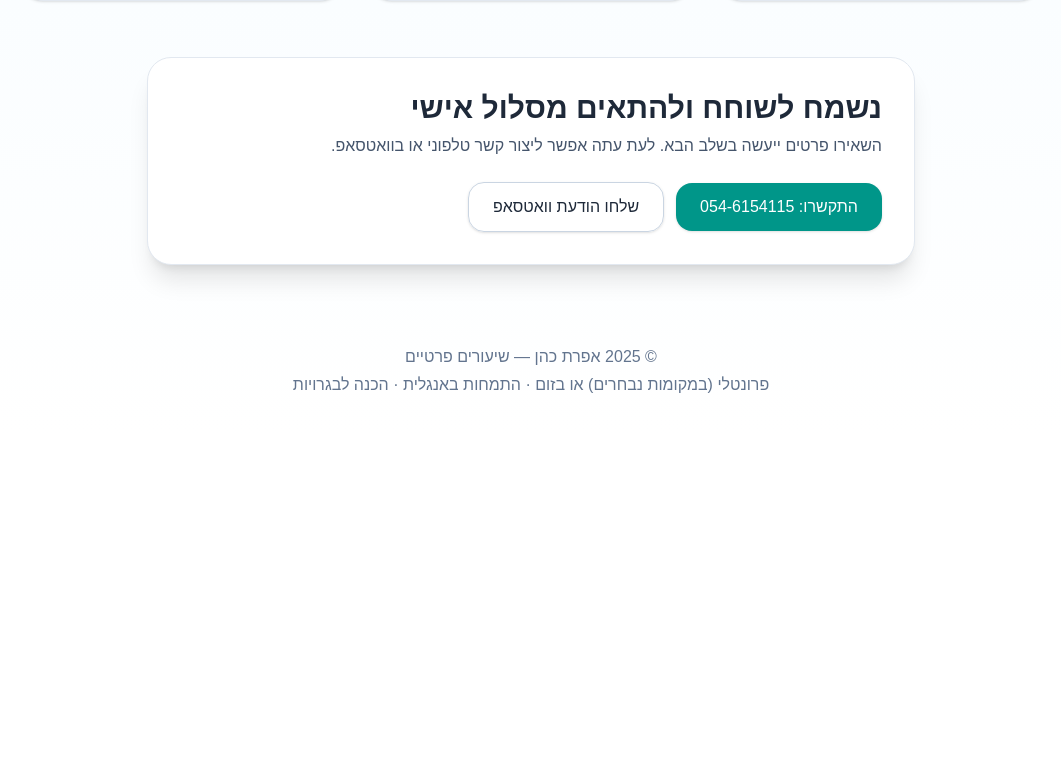
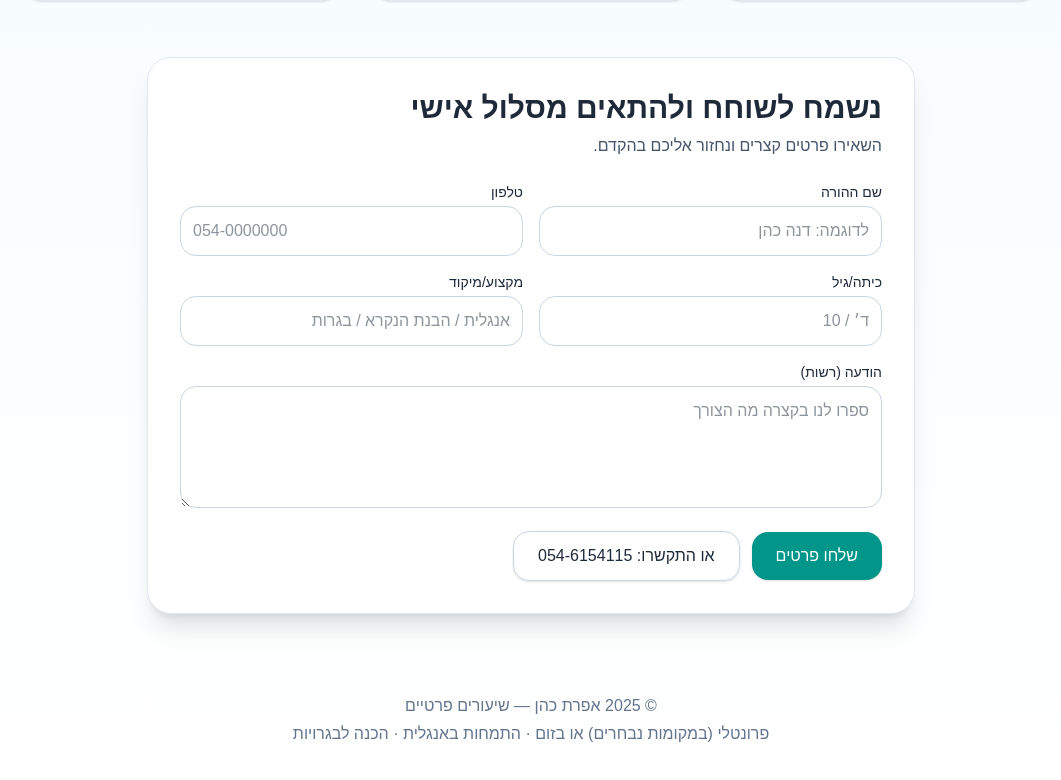
Before and after one commit to cohenranc-pixel/efrat-landing, a Next.js app: page / in a window 1280 px wide. Shown: the part 882-1662 px from the top of the page, without its empty margins (109-1170 px from the left). Before the commit the page ends 1319 px from the top, so only its background shows below. Built offline with nearby package versions, Linux system fonts and the light colour scheme.

Commit message:
Form kept, no backend (local thank-you)

```diff
--- a/app/page.tsx
+++ b/app/page.tsx
@@ -1,14 +1,19 @@
-// app/page.tsx  — Server Component (בלי "use client")
+'use client';
 
 export default function TutoringLanding() {
+  function handleSubmit(e: React.FormEvent<HTMLFormElement>) {
+    e.preventDefault();
+    const ok = document.getElementById('form-success');
+    if (ok) ok.classList.remove('hidden');
+    (e.target as HTMLFormElement).reset();
+  }
+
   return (
     <div dir="rtl" className="min-h-screen bg-gradient-to-b from-sky-50 to-white text-gray-800">
       {/* Top bar */}
       <header className="sticky top-0 z-40 backdrop-blur bg-white/70 border-b border-slate-200">
         <div className="max-w-5xl mx-auto px-4 py-3 flex items-center justify-between">
-          <div className="flex items-center gap-2">
           <span className="text-xl font-semibold">אפרת כהן · שיעורים פרטיים</span>
-          </div>
           <a href="#contact" className="px-4 py-2 rounded-2xl shadow-sm bg-teal-600 text-white hover:bg-teal-700 transition">
             דברו איתי עכשיו
           </a>
@@ -19,16 +24,14 @@ export default function TutoringLanding() {
       <section className="relative overflow-hidden">
         <div className="max-w-5xl mx-auto px-4 py-12 md:py-16 grid md:grid-cols-2 items-center gap-8">
           <div className="order-2 md:order-1">
-            <h1 className="text-3xl md:text-5xl font-extrabold leading-[1.1] mb-4">
-              ללמוד. להבין. להצליח
-            </h1>
+            <h1 className="text-3xl md:text-5xl font-extrabold leading-[1.1] mb-4">ללמוד. להבין. להצליח</h1>
             <p className="text-lg md:text-xl text-slate-600 mb-6">
               שיעורים פרטיים והוראה מותאמת במקצועות רבי־מלל, <span className="font-semibold">עם התמחות באנגלית</span> — כולל הכנה לבגרויות. דגש על פיתוח מיומנויות למידה, אסטרטגיות וכלים להצלחה.
             </p>
             <ul className="space-y-2 text-slate-700">
               <li className="flex items-start gap-2"><span className="mt-1 h-2 w-2 rounded-full bg-teal-600" /> הוראה מותאמת אישית, יחס חם ואמון.</li>
               <li className="flex items-start gap-2"><span className="mt-1 h-2 w-2 rounded-full bg-teal-600" /> בניית ביטחון עצמי בלמידה ותחושת מסוגלות.</li>
-              <li className="flex items-start gap-2"><span className="mt-1 h-2 w-2 rounded-full bg-teal-600" /> מפגשים אישיים או קבוצתיים — פרונטלי (מתקיימים במודיעין) או בזום.</li>
+              <li className="flex items-start gap-2"><span className="mt-1 h-2 w-2 rounded-full bg-teal-600" /> מפגשים אישיים או קבוצתיים — פרונטלי (במודיעין) או בזום.</li>
             </ul>
             <div className="mt-8 flex flex-wrap items-center gap-3">
               <a href="#contact" className="px-5 py-3 rounded-2xl shadow bg-teal-600 text-white hover:bg-teal-700 transition text-lg">השאירו פרטים</a>
@@ -78,8 +81,7 @@ export default function TutoringLanding() {
       <section className="px-4 mt-12">
         <div className="max-w-5xl mx-auto">
           <h2 className="text-2xl md:text-3xl font-bold mb-4">מה הורים מספרים</h2>
-        </div>
-        <div className="max-w-5xl mx-auto grid md:grid-cols-3 gap-4 md:gap-6">
+          <div className="grid md:grid-cols-3 gap-4 md:gap-6">
             {[
               '״אחרי חודש עם אפרת – הילדה חזרה לאהוב אנגלית.״',
               '״סוף סוף הוא ניגש למבחנים בביטחון, תודה!״',
@@ -88,37 +90,54 @@ export default function TutoringLanding() {
               <blockquote key={i} className="rounded-3xl bg-white border border-slate-200 p-5 shadow-sm text-slate-700">{q}</blockquote>
             ))}
           </div>
+        </div>
       </section>
 
-      {/* Contact (no submission yet) */}
+      {/* Contact Form (no backend yet) */}
       <section id="contact" className="px-4 mt-14 mb-20">
         <div className="max-w-3xl mx-auto">
           <div className="rounded-3xl border border-slate-200 bg-white p-6 md:p-8 shadow-xl">
             <h2 className="text-2xl md:text-3xl font-bold mb-2">נשמח לשוחח ולהתאים מסלול אישי</h2>
-            <p className="text-slate-600 mb-6">
-              השאירו פרטים ייעשה בשלב הבא. לעת עתה אפשר ליצור קשר טלפוני או בוואטסאפ.
+            <p className="text-slate-600 mb-6">השאירו פרטים קצרים ונחזור אליכם בהקדם.</p>
+
+            <form onSubmit={handleSubmit} className="grid grid-cols-1 md:grid-cols-2 gap-4">
+              <div>
+                <label className="block text-sm font-medium mb-1">שם ההורה</label>
+                <input name="parentName" required className="w-full rounded-2xl border border-slate-300 p-3 focus:outline-none focus:ring-2 focus:ring-teal-500" placeholder="לדוגמה: דנה כהן" />
+              </div>
+              <div>
+                <label className="block text-sm font-medium mb-1">טלפון</label>
+                <input name="phone" type="tel" required className="w-full rounded-2xl border border-slate-300 p-3 focus:outline-none focus:ring-2 focus:ring-teal-500" placeholder="054-0000000" />
+              </div>
+              <div>
+                <label className="block text-sm font-medium mb-1">כיתה/גיל</label>
+                <input name="grade" className="w-full rounded-2xl border border-slate-300 p-3 focus:outline-none focus:ring-2 focus:ring-teal-500" placeholder="ד׳ / 10" />
+              </div>
+              <div>
+                <label className="block text-sm font-medium mb-1">מקצוע/מיקוד</label>
+                <input name="subject" className="w-full rounded-2xl border border-slate-300 p-3 focus:outline-none focus:ring-2 focus:ring-teal-500" placeholder="אנגלית / הבנת הנקרא / בגרות" />
+              </div>
+              <div className="md:col-span-2">
+                <label className="block text-sm font-medium mb-1">הודעה (רשות)</label>
+                <textarea name="message" rows={4} className="w-full rounded-2xl border border-slate-300 p-3 focus:outline-none focus:ring-2 focus:ring-teal-500" placeholder="ספרו לנו בקצרה מה הצורך" />
+              </div>
+              <div className="md:col-span-2 flex flex-col md:flex-row items-start md:items-center gap-3">
+                <button type="submit" className="rounded-2xl px-6 py-3 bg-teal-600 text-white hover:bg-teal-700 shadow transition">
+                  שלחו פרטים
+                </button>
+                <a href="tel:0546154115" className="rounded-2xl px-6 py-3 border border-slate-300 hover:bg-white shadow-sm transition">או התקשרו: 054-6154115</a>
+              </div>
+              <p id="form-success" className="hidden md:col-span-2 text-teal-700 bg-teal-50 border border-teal-200 rounded-2xl p-3 mt-2">
+                תודה! הפרטים התקבלו ונחזור אליכם בהקדם.
               </p>
-
-            <div className="grid gap-3 md:flex md:items-center">
-              <a href="tel:0546154115" className="rounded-2xl px-6 py-3 bg-teal-600 text-white hover:bg-teal-700 shadow transition text-center">
-                התקשרו: 054-6154115
-              </a>
-              <a
-                href="https://wa.me/972546154115"
-                target="_blank"
-                rel="noopener noreferrer"
-                className="rounded-2xl px-6 py-3 border border-slate-300 hover:bg-white shadow-sm transition text-center"
-              >
-                שלחו הודעת וואטסאפ
-              </a>
-            </div>
+            </form>
           </div>
         </div>
       </section>
 
       {/* Sticky mobile CTA */}
-      <a href="tel:0546154115" className="fixed md:hidden bottom-4 left-1/2 -translate-x-1/2 px-6 py-3 rounded-full shadow-xl bg-slate-900 text-white">
-        התקשרו עכשיו
+      <a href="#contact" className="fixed md:hidden bottom-4 left-1/2 -translate-x-1/2 px-6 py-3 rounded-full shadow-xl bg-slate-900 text-white">
+        השאירו פרטים
       </a>
 
       {/* Footer */}
```
Lines whose indentation alone changed are shown as unchanged.
